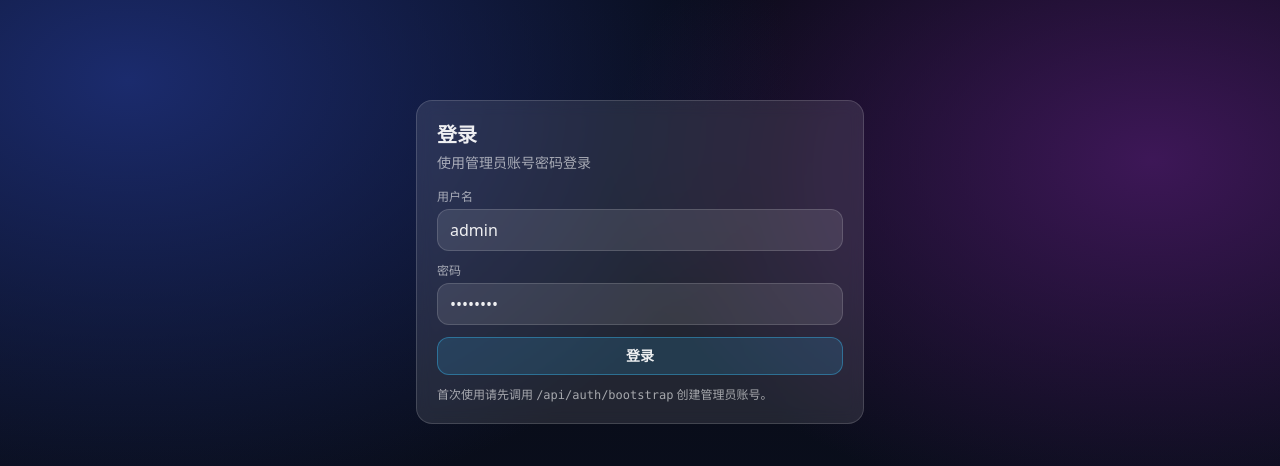
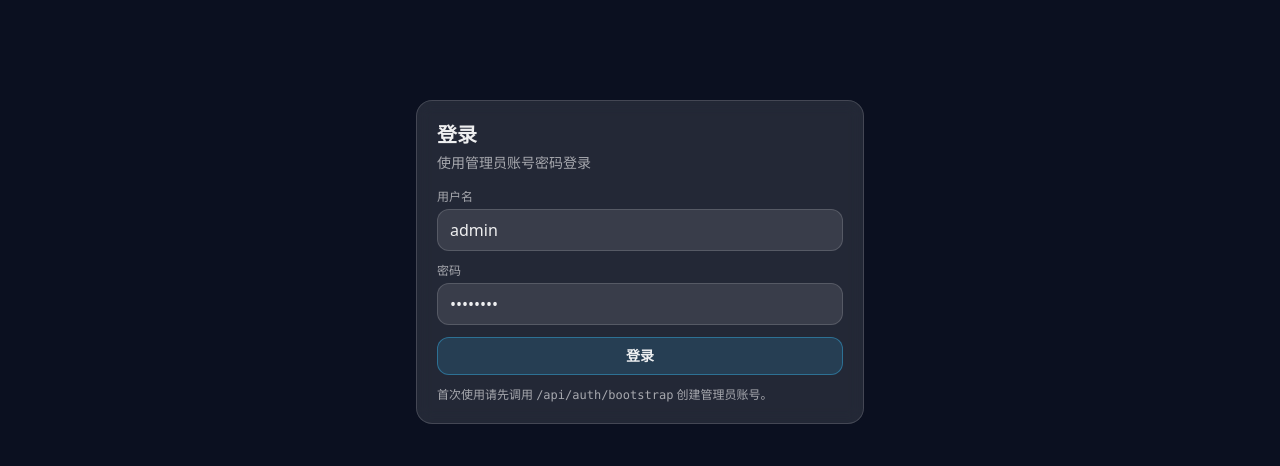
Before and after one commit to yamatu/yaws, a React (Vite) app in the folder web/: page /login in a window 1280 px wide. Shown: the top 466 px of the page. Built offline with nearby package versions, Linux system fonts and the light colour scheme.

Commit message:
fix: seamless background

```diff
--- a/web/src/styles.css
+++ b/web/src/styles.css
@@ -10,19 +10,26 @@
 
   html {
     min-height: 100%;
-    background: radial-gradient(1200px 800px at 10% 10%, #1b2b6d 0%, transparent 55%),
-      radial-gradient(900px 600px at 90% 20%, #3d1757 0%, transparent 60%),
-      linear-gradient(180deg, #070a14 0%, #0b1020 100%);
-    background-repeat: no-repeat;
-    background-size: cover;
+    background: #0b1020;
   }
 
   body {
     min-height: 100vh;
     margin: 0;
-    background: transparent;
+    background: #0b1020;
     color: rgba(255, 255, 255, 0.92);
     font-family: ui-sans-serif, system-ui, -apple-system, Segoe UI, Roboto, Helvetica, Arial, "Apple Color Emoji",
       "Segoe UI Emoji";
   }
+
+  body::before {
+    content: "";
+    position: fixed;
+    inset: 0;
+    pointer-events: none;
+    z-index: -1;
+    background: radial-gradient(1200px 800px at 10% 10%, #1b2b6d 0%, transparent 55%),
+      radial-gradient(900px 600px at 90% 20%, #3d1757 0%, transparent 60%),
+      linear-gradient(180deg, #070a14 0%, #0b1020 100%);
+  }
 }
```
